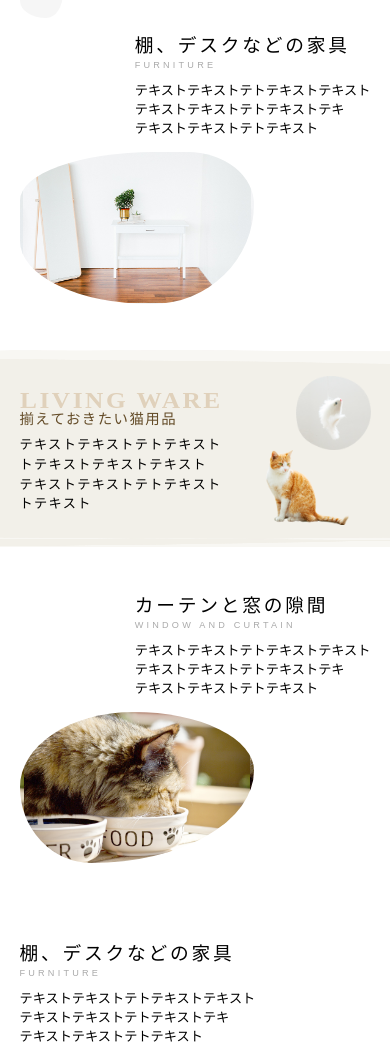
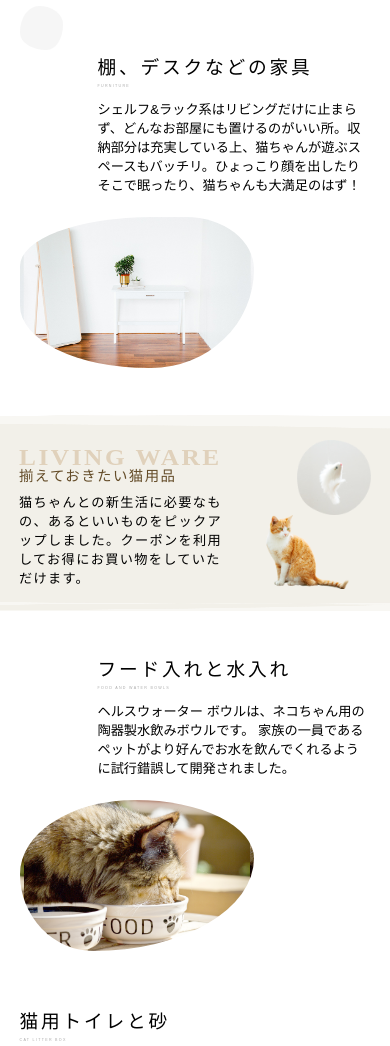
Before and after one commit to teagan19981227/stock, a website: page sideProject/black-cat/index.html in a window 390 px wide. Shown: the part 954-2000 px from the top of the page. Drawn offline with Linux system fonts and the light colour scheme.

Commit message:
Add files via upload

```diff
--- a/sideProject/black-cat/index.html
+++ b/sideProject/black-cat/index.html
@@ -73,7 +73,7 @@
                     <div class="text">
                         <h3 class="sub-font">HOME STYLE</h3>
                         <h4 class="main-font">ねこと暮らす家づくり</h4>
-                        <p class="text-font">テキストテキストテトテキストトテキストテキストテキスト<br>テキストテキストテトテキストトテキスト
+                        <p class="text-font">猫を外に出すとさまざまなトラブルが懸念されることから、完全な家猫にする人も多いかもしれません。
                         </p>
                     </div>
                 </div>
@@ -86,8 +86,7 @@
             <div class="sec-02__text sec-02__text-1">
                 <h5 class="main-font">カーテンと窓の隙間</h5>
                 <h6 class="small-font">WINDOW AND CURTAIN</h6>
-                <p class="text-font">テキストテキストテトテキストテキスト<br> テキストテキストテトテキストテキ
-                    <br> テキストテキストテトテキスト
+                <p class="text-font">猫は身を隠すのが大好き。カーテン裏はちょうど良い、隠れ場所となる為に、裏にいるのです。猫の姿が見えないなぁ〜と思ったら、カーテンの裏を探してみましょう。ひっそりと、隠れているかもしれません。
                 </p>
 
             </div>
@@ -102,8 +101,7 @@
             <div class="sec-02__text sec-02__text-2">
                 <h5 class="main-font">棚、デスクなどの家具</h5>
                 <h6 class="small-font">FURNITURE</h6>
-                <p class="text-font">テキストテキストテトテキストテキスト<br> テキストテキストテトテキストテキ
-                    <br> テキストテキストテトテキスト
+                <p class="text-font">シェルフ&ラック系はリビングだけに止まらず、どんなお部屋にも置けるのがいい所。収納部分は充実している上、猫ちゃんが遊ぶスペースもバッチリ。ひょっこり顔を出したりそこで眠ったり、猫ちゃんも大満足のはず！
                 </p>
 
             </div>
@@ -117,7 +115,7 @@
                     <div class="text">
                         <h3 class="sub-font">LIVING WARE</h3>
                         <h4 class="main-font">揃えておきたい猫用品</h4>
-                        <p class="text-font">テキストテキストテトテキストトテキストテキストテキスト<br>テキストテキストテトテキストトテキスト
+                        <p class="text-font">猫ちゃんとの新生活に必要なもの、あるといいものをピックアップしました。クーポンを利用してお得にお買い物をしていただけます。
                         </p>
                     </div>
                     <div class="img">
@@ -136,10 +134,9 @@
             <div class="bubbles bubbles-1">
             </div>
             <div class="sec-04__text sec-04__text-1">
-                <h5 class="main-font">カーテンと窓の隙間</h5>
-                <h6 class="small-font">WINDOW AND CURTAIN</h6>
-                <p class="text-font">テキストテキストテトテキストテキスト<br> テキストテキストテトテキストテキ
-                    <br> テキストテキストテトテキスト
+                <h5 class="main-font">フード入れと水入れ</h5>
+                <h6 class="small-font">FOOD AND WATER BOWLS</h6>
+                <p class="text-font">ヘルスウォーター ボウルは、ネコちゃん用の陶器製水飲みボウルです。 家族の一員であるペットがより好んでお水を飲んでくれるように試行錯誤して開発されました。
                 </p>
 
             </div>
@@ -148,10 +145,9 @@
             <div class="circle"></div>
 
             <div class="sec-04__text sec-04__text-2">
-                <h5 class="main-font">棚、デスクなどの家具</h5>
-                <h6 class="small-font">FURNITURE</h6>
-                <p class="text-font">テキストテキストテトテキストテキスト<br> テキストテキストテトテキストテキ
-                    <br> テキストテキストテトテキスト
+                <h5 class="main-font">猫用トイレと砂</h5>
+                <h6 class="small-font">CAT LITTER BOX</h6>
+                <p class="text-font">猫砂の素材は「鉱物系」「紙系」「おから」「木材」「シリカゲル」と大きく5種類あります。 それぞれに特徴があり、猫ちゃんも飼い主さんも快適に使用できるご家庭に合う製品を見つけることが大切です。
                 </p>
             </div>
 
--- a/sideProject/black-cat/style.sass
+++ b/sideProject/black-cat/style.sass
@@ -215,6 +215,7 @@ a
                 margin-right: 8.438vw
             .text
                 text-align: right
+                width: 55vw
             h3
                 font-size: 4.297vw
                 letter-spacing: 0.1em
@@ -230,7 +231,6 @@ a
                 letter-spacing: 0.1em
             p
                 font-size: 1.354vw
-                line-height: 1.5
                 letter-spacing: 0.1em
             img
                 z-index: 1000
@@ -274,7 +274,7 @@ a
             letter-spacing: 0.15em
             margin-bottom: 1.354vw
         h6
-            font-size: 2.344vw
+            font-size: 0.938vw
             line-height: 1
             letter-spacing: 0.35em
             color: #aaaaaa
@@ -283,15 +283,17 @@ a
             font-size: 1.042vw
         .sec-02__text-1
                 margin-right: 5.938vw
-                margin-bottom: 3.958vw
+                margin-bottom: 5.958vw
+                width: 30vw
         .sec-02__text-2
                 margin-left: 5.938vw
+                width: 30vw
 
         .bubbles-1
             background: url(./images/sec-02-01.png)
             background-position: bottom
             background-size: contain
-            margin-bottom: 3.958vw
+            margin-bottom: 5.958vw
             border-radius: 40% 60% 40% 60% / 50% 44% 56% 50%
             animation: bubbles-1 20s linear infinite
         .bubbles-2
@@ -357,7 +359,7 @@ a
             letter-spacing: 0.15em
             margin-bottom: 1.354vw
         h6
-            font-size: 2.344vw
+            font-size: 0.938vw
             line-height: 1
             letter-spacing: 0.35em
             color: #aaaaaa
@@ -365,15 +367,17 @@ a
         p
             font-size: 1.042vw
         .sec-04__text-1
-                margin-left: 11.938vw
-                margin-bottom: 3.958vw
+                margin-left: 5.938vw
+                margin-bottom: 5.958vw
+                width: 30vw
         .sec-04__text-2
-                margin-right: 11.938vw
+                margin-right: 5.938vw
+                width: 30vw
         .bubbles-1
             background: url(./images/sec-04-01.png)
             background-position: bottom
             background-size: contain
-            margin-bottom: 3.958vw
+            margin-bottom: 5.958vw
             border-radius: 40% 60% 40% 60% / 50% 44% 56% 50%
             animation: bubbles-1 20s linear infinite
         .bubbles-2
@@ -575,7 +579,7 @@ a
         h1
             top: 14.792vw
             left: 3.354vw
-            font-size: 12.370vw
+            font-size: 9.277vw
 
         &>ul
             margin-top: 35.073vw
@@ -617,20 +621,23 @@ a
             flex-direction: column
             h5
                 font-size: 4.8vw
+                margin-bottom: 1.8vw
             p
                 font-size: 3.385vw
             .sec-02__text-1
                 order: 1
                 margin-right: 0
+                width: 70vw
             .sec-02__text-2
                 order: 3
                 align-self: flex-end
                 margin-left: 0
-                margin-bottom: 3.958vw
+                margin-bottom: 5.958vw
+                width: 70vw
             .bubbles-1
                 order: 2
                 align-self: flex-end
-                margin-bottom: 20.958vw
+                margin-bottom: 15.958vw
             .bubbles-2
                 order: 4
             .circle
@@ -660,19 +667,22 @@ a
             flex-direction: column
             h5
                 font-size: 4.8vw
+                margin-bottom: 1.8vw
             p
                 font-size: 3.385vw
             .sec-04__text-1
                 order: 1
                 margin-left: 0
                 align-self: flex-end
+                width: 70vw
             .sec-04__text-2
                 order: 3
                 margin-right: 0
-                margin-bottom: 3.958vw
+                margin-bottom: 5.958vw
+                width: 70vw
             .bubbles-1
                 order: 2
-                margin-bottom: 20.958vw
+                margin-bottom: 15.958vw
             .bubbles-2
                 order: 4
                 align-self: flex-end
```
Also changed, not shown: sideProject/black-cat/app.js (+0 -37 lines), sideProject/black-cat/images/banner-3.jpeg, sideProject/black-cat/style.css, 1 other file.
